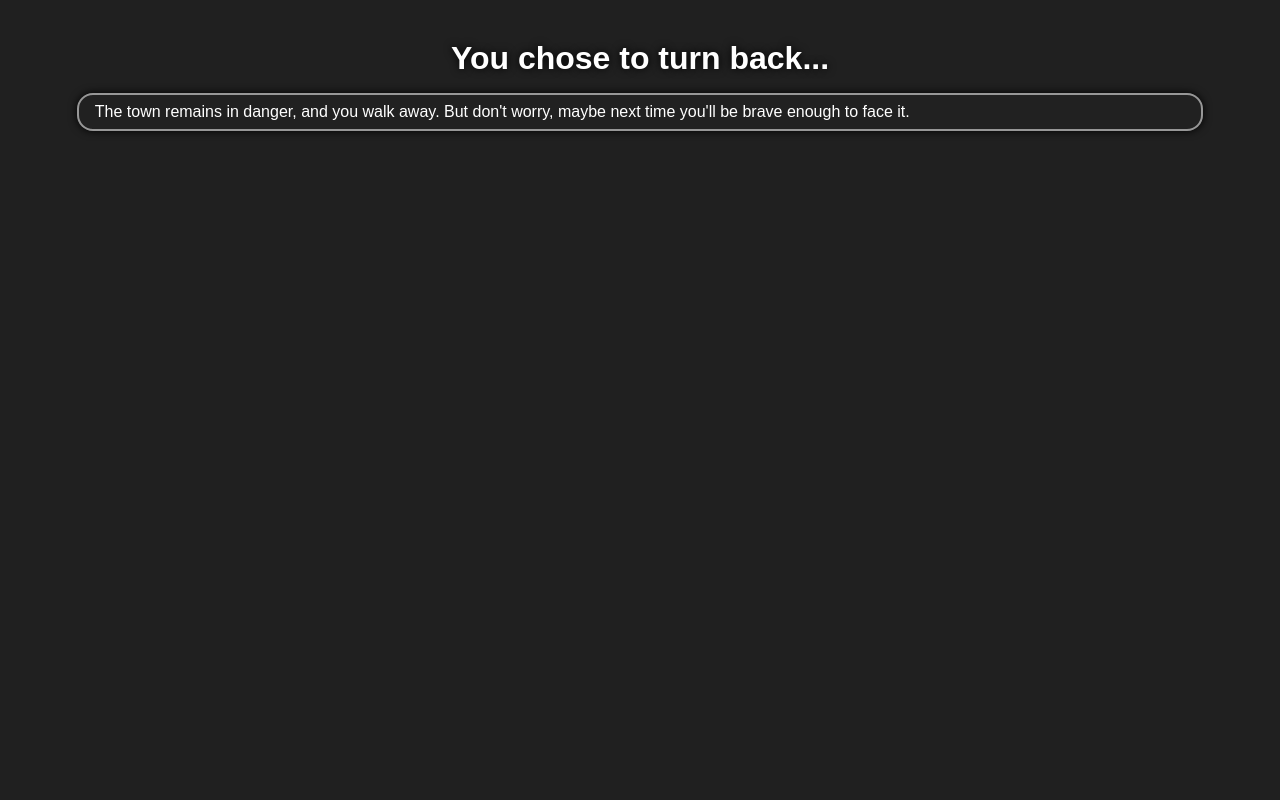
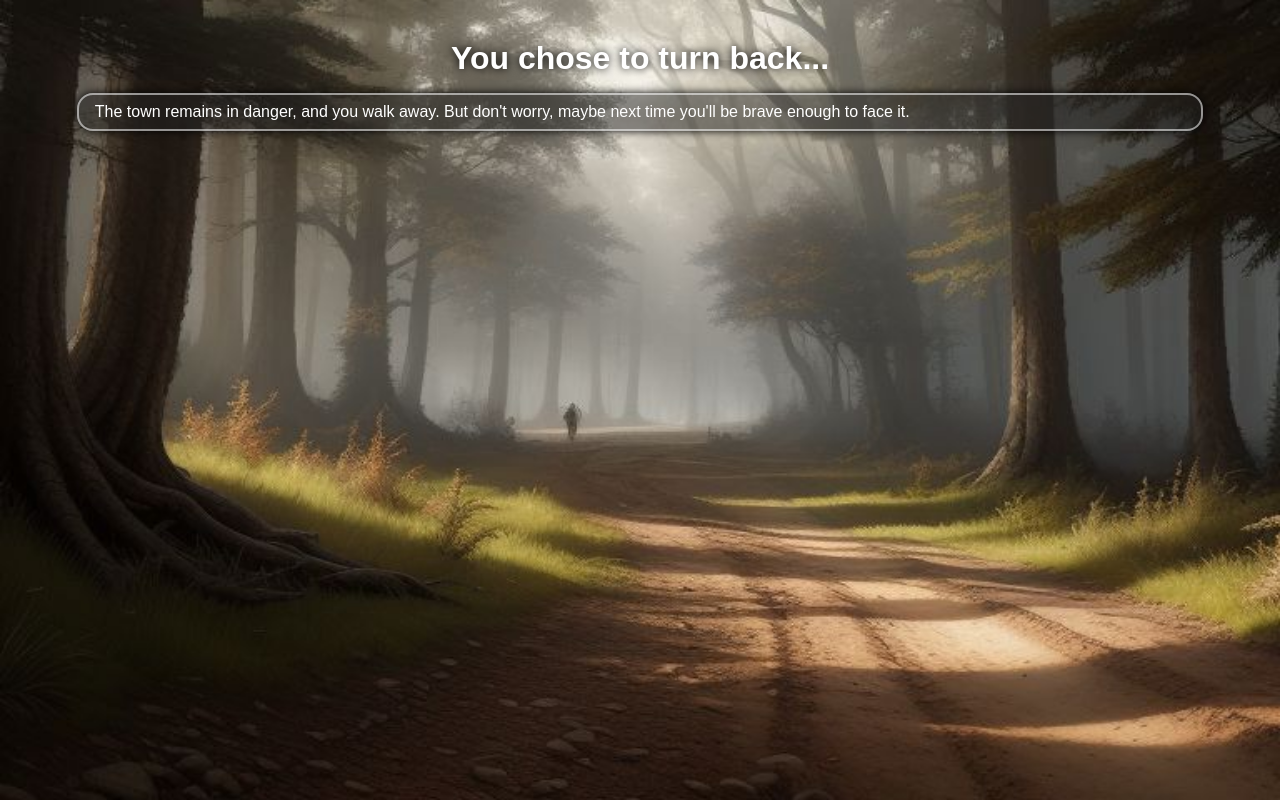
Before and after one commit to mattwheeler-dev/react-rpg, a React (Vite) app: page / in a window 1280 px wide. Both pictures are taken after a click on the button "Turn Back...". Built offline with nearby package versions, Linux system fonts and the light colour scheme; a web font is replaced by a local one.

Commit message:
add turned back page bg img

```diff
--- a/src/index.css
+++ b/src/index.css
@@ -76,6 +76,10 @@ button {
 	background-image: url("./assets/images/bgs/town.png");
 }
 
+.turned-back {
+	background-image: url("./assets/images/bgs/turned-back.png");
+}
+
 .inn {
 	background-image: url("./assets/images/bgs/inn.png");
 }
```
Also changed, not shown: src/assets/images/bgs/turned-back.png (added).
